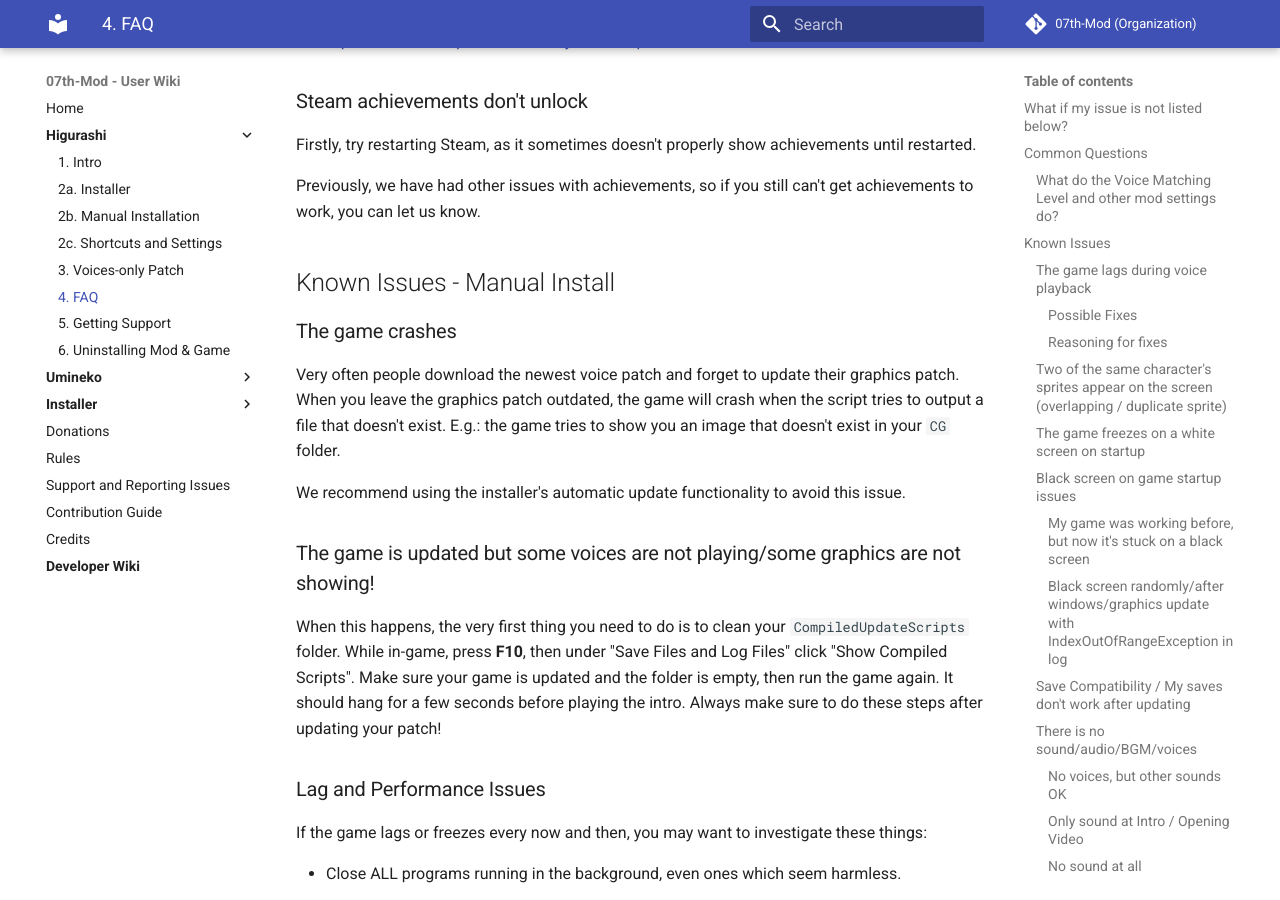
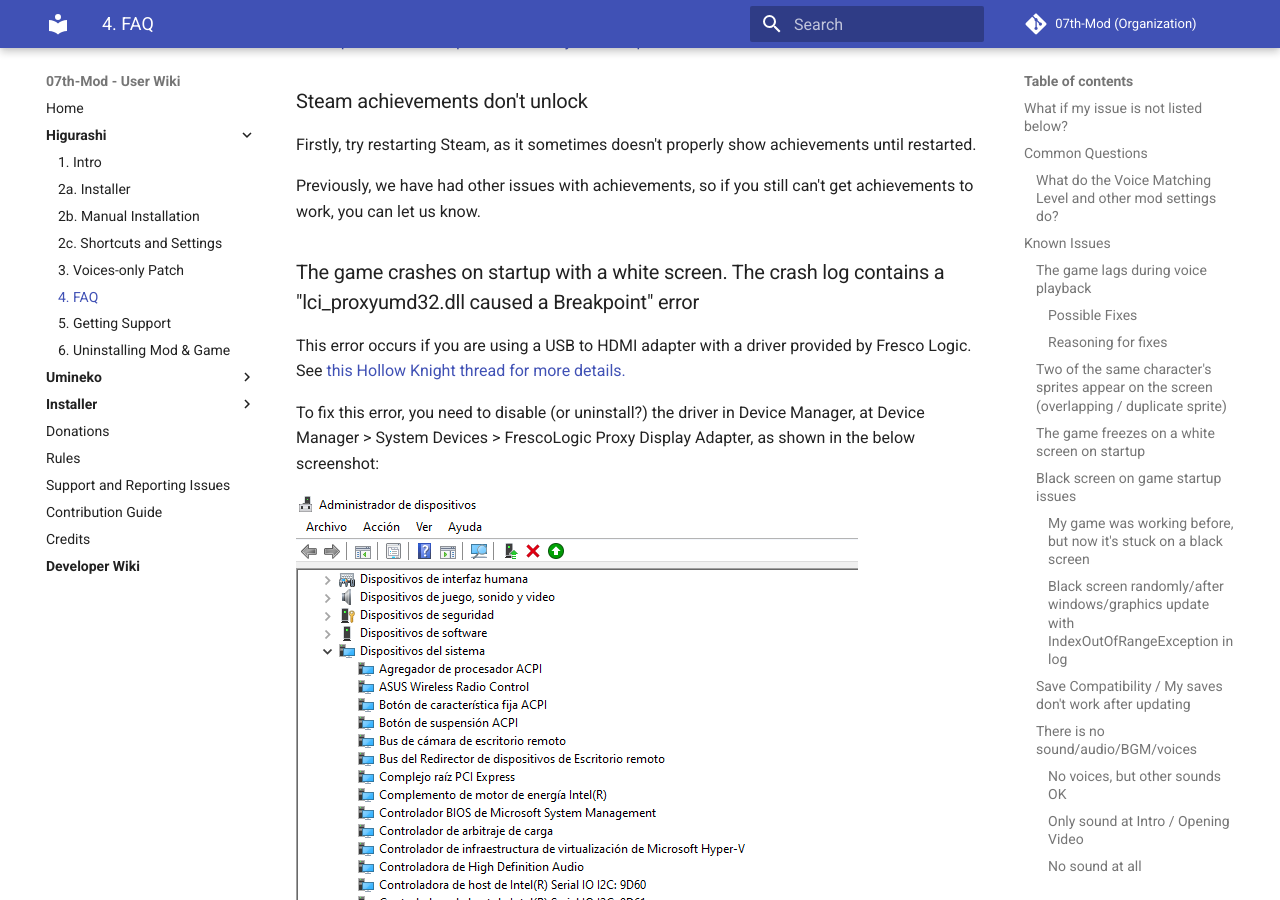
Before and after one commit to 07th-mod/wiki, an MkDocs documentation site: the page built from docs/Higurashi/FAQ.md, in a window 1280 px wide and 900 px high, scrolled down 6032 px. Built offline with MkDocs 1.6.1 and Material for MkDocs 9.7.7, drawn with Linux system fonts in a browser that asks for light colours.

Commit message:
Add FAQ on fixing FrescoLogic USB to HDMI adapter crash

```diff
--- a/docs/Higurashi/FAQ.md
+++ b/docs/Higurashi/FAQ.md
@@ -180,6 +180,14 @@
 
 Previously, we have had other issues with achievements, so if you still can't get achievements to work, you can let us know.
 
+### The game crashes on startup with a white screen. The crash log contains a "lci_proxyumd32.dll caused a Breakpoint" error
+
+This error occurs if you are using a USB to HDMI adapter with a driver provided by Fresco Logic. See [this Hollow Knight thread for more details.](https://steamcommunity.com/app/367520/discussions/0/1700541698692038649/)
+
+To fix this error, you need to disable (or uninstall?) the driver in Device Manager, at Device Manager > System Devices > FrescoLogic Proxy Display Adapter, as shown in the below screenshot:
+
+![Fresco Logic Device Manager Screenshot](img/device-manager-frescologic-driver.png)
+
 ## Known Issues - Manual Install
 
 ### The game crashes
```
Also changed, not shown: docs/Higurashi/img/device-manager-frescologic-driver.png (added).
